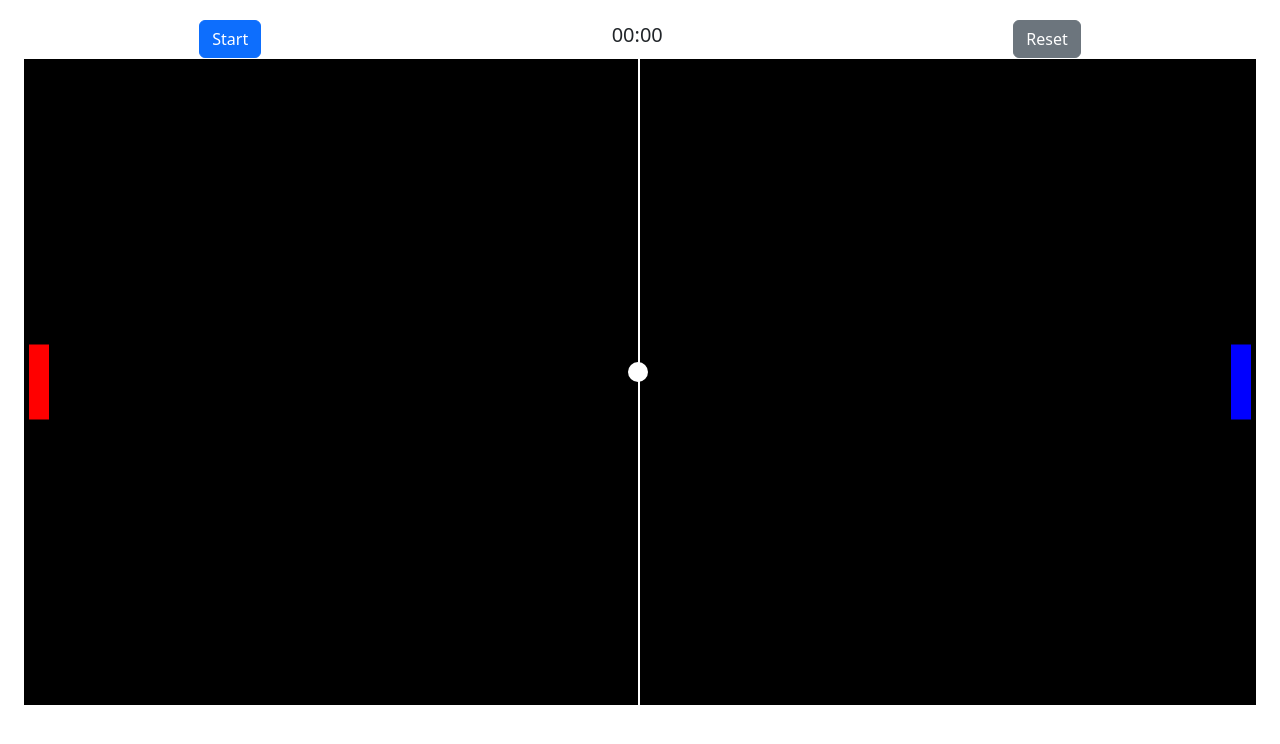
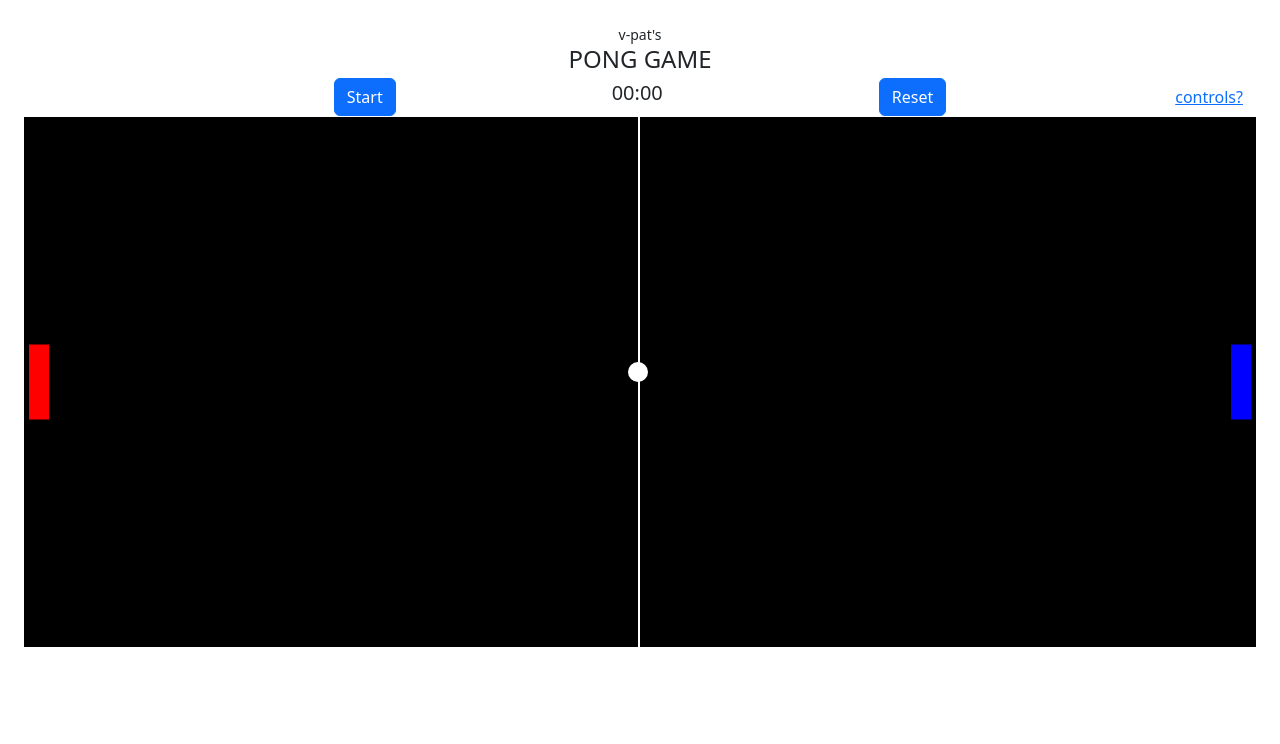
Before and after one commit to v-pat/canvas-hockey, a plain HTML site: page index.html in a window 1280 px wide. Drawn offline with nearby package versions, Linux system fonts and the light colour scheme.

Commit message:
cosmetic changes

```diff
--- a/index.html
+++ b/index.html
@@ -7,12 +7,8 @@
     <meta name="viewport" content="width=device-width, initial-scale=1.0">
     <title>Document</title>
 
-    <script src="https://cdn.jsdelivr.net/npm/bootstrap@5.3.0-alpha1/dist/js/bootstrap.bundle.min.js"
-        integrity="sha384-w76AqPfDkMBDXo30jS1Sgez6pr3x5MlQ1ZAGC+nuZB+EYdgRZgiwxhTBTkF7CXvN"
-        crossorigin="anonymous"></script>
-    <link href="https://cdn.jsdelivr.net/npm/bootstrap@5.3.0-alpha1/dist/css/bootstrap.min.css" rel="stylesheet"
-        integrity="sha384-GLhlTQ8iRABdZLl6O3oVMWSktQOp6b7In1Zl3/Jr59b6EGGoI1aFkw7cmDA6j6gD" crossorigin="anonymous">
-
+    <link href="https://cdn.jsdelivr.net/npm/bootstrap@5.3.0-alpha1/dist/css/bootstrap.min.css" rel="stylesheet" integrity="sha384-GLhlTQ8iRABdZLl6O3oVMWSktQOp6b7In1Zl3/Jr59b6EGGoI1aFkw7cmDA6j6gD" crossorigin="anonymous">
+    <script src="https://cdn.jsdelivr.net/npm/bootstrap@5.3.0-alpha1/dist/js/bootstrap.bundle.min.js" integrity="sha384-w76AqPfDkMBDXo30jS1Sgez6pr3x5MlQ1ZAGC+nuZB+EYdgRZgiwxhTBTkF7CXvN" crossorigin="anonymous"></script>
 </head>
 <style type="text/css">
     * {
@@ -34,18 +30,34 @@
         width:100%;
         display: flex;
         align-items: center;
-        justify-content: space-around;
+        justify-content: space-between;
         margin-bottom: 5px;
     }
+
+    #dummy-btn{
+        cursor: default;
+    }
+
 </style>
 
 <body class="p-4">
+    <div class="d-flex align-items-center flex-column justify-content-center w-100 ">
+        <small>v-pat's</small>
+        <h4>PONG GAME</h4>
+    </div>
     <div id="scorecard">
+        <button id="dummy-btn" class="btn btn-link text-white">
+            controls?
+        </button>
         <button class="btn btn-primary" id="startBtn" onclick="startGame()">Start</button>
         <h5 id="scorecount">00:00</h5>
-        <button class="btn btn-secondary" onclick="reset()">Reset</button>
+        <button class="btn btn-primary" onclick="reset()">Reset</button>
+        <button class="btn btn-link" onclick="showControls()">
+            controls?
+        </button>
     </div>
     <canvas id="canvas" height="0" width="0"></canvas>
+
     <script src="script.js"></script>
 </body>
 
--- a/script.js
+++ b/script.js
@@ -1,6 +1,6 @@
 const canvas = document.getElementById('canvas');
 const ctx = canvas.getContext('2d');
-canvas.height = window.innerHeight - (2 * canvas.offsetTop);
+canvas.height = window.innerHeight - (2*canvas.offsetTop);
 canvas.width = window.innerWidth - (2 * canvas.offsetLeft);
 var dx = 4;
 var dy = 30;
@@ -43,6 +43,7 @@ this.Ball((this.canvas.width / 2) - 2, (this.canvas.height / 2) - 10);
 window.addEventListener('resize', function () {
     canvas.height = window.innerHeight - (2 * canvas.offsetTop);
     canvas.width = window.innerWidth - (2 * canvas.offsetLeft);
+    this.reset();
 })
 
 window.addEventListener('keydown', (e) => {
@@ -50,6 +51,10 @@ window.addEventListener('keydown', (e) => {
         this.player1KeyPress(e);
     } else if (e.key == 'ArrowUp' || e.key == 'ArrowDown') {
         this.player2KeyPress(e);
+    }else if (e.key==' '){
+        this.startGame();
+    }else if (e.key=='r'){
+        this.reset();
     }
 });
 
@@ -258,3 +263,13 @@ function reset() {
     const scoreCard = document.getElementById('scorecount');
     scoreCard.innerHTML="00:00";
 }
+
+function showControls(){
+    let msg=`
+        1. Space button will start the game.
+        2. 'r' button will reset the game.
+        3. 'w' and 's' will move left pad upward and downward respectively.
+        4. Arrow up and Arrow down will move right pad upward and   downward respectively.
+    `
+    alert(msg);
+}
```
